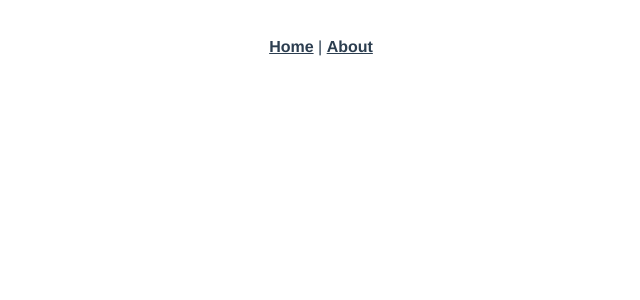
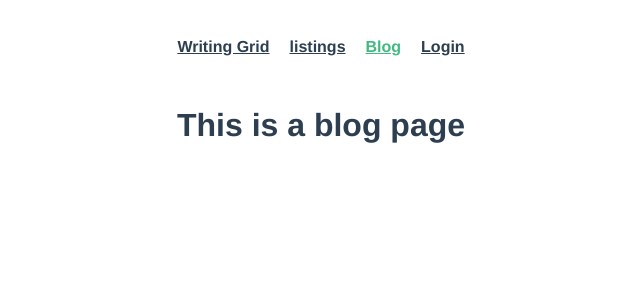
Before and after one commit to tdecelle/writing-grid-website, a Vue app: page /blog in a window 1280 px wide. Shown: the top 300 px of the page, without its empty margins (319-959 px from the left). Built offline with nearby package versions, Linux system fonts and the light colour scheme.

Commit message:
Added Routes and main vue files

```diff
--- a/src/App.vue
+++ b/src/App.vue
@@ -1,8 +1,10 @@
 <template>
   <div id="app">
     <div id="nav">
-      <router-link to="/">Home</router-link> |
-      <router-link to="/about">About</router-link>
+      <router-link to="/">Writing Grid</router-link>
+      <router-link to="/listings">listings</router-link>
+      <router-link to="/blog">Blog</router-link>
+      <router-link to="/login">Login</router-link>
     </div>
     <router-view/>
   </div>
@@ -23,6 +25,7 @@
 #nav a {
   font-weight: bold;
   color: #2c3e50;
+  padding: 10px;
 }
 
 #nav a.router-link-exact-active {
--- a/src/router.ts
+++ b/src/router.ts
@@ -14,12 +14,28 @@ export default new Router({
       component: Home,
     },
     {
-      path: '/about',
-      name: 'about',
+      path: '/login',
+      name: 'Login',
       // route level code-splitting
       // this generates a separate chunk (about.[hash].js) for this route
       // which is lazy-loaded when the route is visited.
-      component: () => import(/* webpackChunkName: "about" */ './views/About.vue'),
+      component: () => import(/* webpackChunkName: "about" */ './views/Login.vue'),
+    },
+    {
+      path: '/blog',
+      name: 'Blog',
+      // route level code-splitting
+      // this generates a separate chunk (about.[hash].js) for this route
+      // which is lazy-loaded when the route is visited.
+      component: () => import(/* webpackChunkName: "about" */ './views/Blog.vue'),
+    },
+    {
+      path: '/listings',
+      name: 'Listings',
+      // route level code-splitting
+      // this generates a separate chunk (about.[hash].js) for this route
+      // which is lazy-loaded when the route is visited.
+      component: () => import(/* webpackChunkName: "about" */ './views/Listings.vue'),
     },
   ],
 });
--- a/src/views/About.vue
+++ /dev/null
@@ -1,5 +0,0 @@
-<template>
-  <div class="about">
-    <h1>This is an about page</h1>
-  </div>
-</template>
--- /dev/null
+++ b/src/views/Blog.vue
@@ -0,0 +1,5 @@
+<template>
+  <div class="login">
+    <h1>This is a blog page</h1>
+  </div>
+</template>
--- /dev/null
+++ b/src/views/Listings.vue
@@ -0,0 +1,5 @@
+<template>
+  <div class="login">
+    <h1>This is a listings page</h1>
+  </div>
+</template>
--- /dev/null
+++ b/src/views/Login.vue
@@ -0,0 +1,5 @@
+<template>
+  <div class="login">
+    <h1>This is a login page</h1>
+  </div>
+</template>
```
